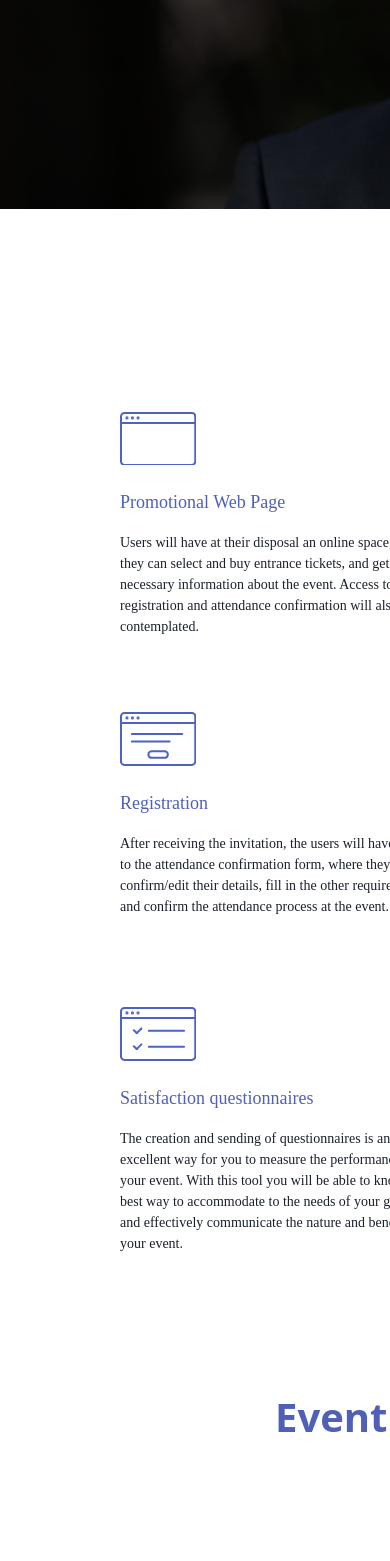
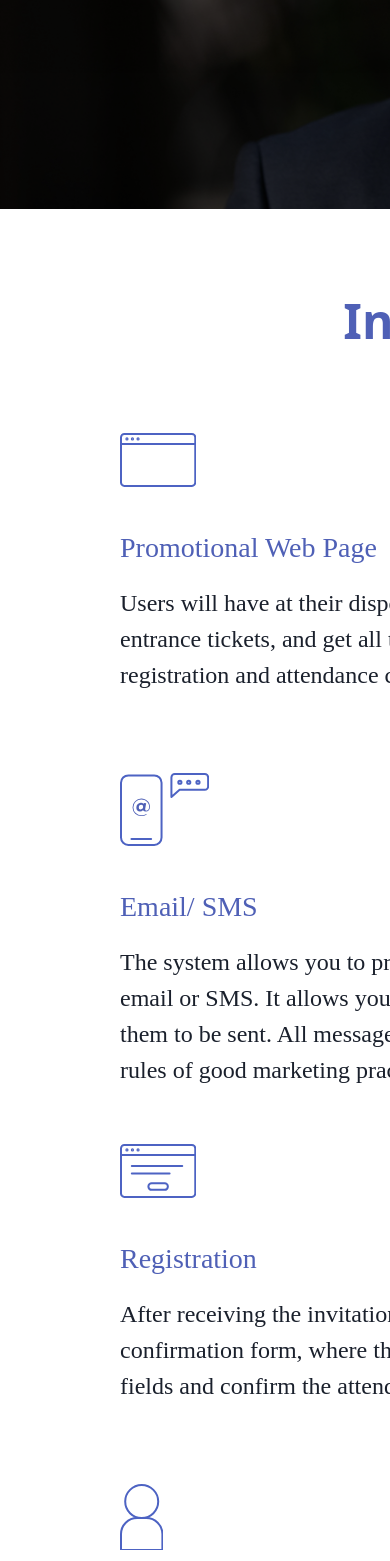
Before and after one commit to luciamvm/page_chakra_ui, a Next.js app: page / in a window 390 px wide. Shown: the part 436-1997 px from the top of the page. Built offline with nearby package versions, Linux system fonts and the light colour scheme.

Commit message:
responsive part

```diff
--- /dev/null
+++ b/pages/components/first_component.js
@@ -0,0 +1,17 @@
+import { Box, Text, VStack } from "@chakra-ui/layout"
+
+
+function FirstComponents({heading, svg, text}) {
+    return (
+        <VStack spacing={4} align='stretch' ml={[20, 0]}>
+            <Box mb={6}>{svg}</Box>
+            <Box ml={[100, 0]}>
+                <Text fontSize={['28', '20']} fontFamily="Gotham-Bold" color="#4F60B6" mb={4}>{heading}</Text>
+                <Text fontSize={['24','16']} fontFamily="Gotham-Book">{text}</Text>
+            </Box>
+        </VStack>
+
+    )
+}
+
+export default FirstComponents
--- a/pages/index.js
+++ b/pages/index.js
@@ -1,4 +1,4 @@
-import { Box, BoxProps, Center, Flex, Grid, GridItem, Heading, Spacer, Stack, Text } from '@chakra-ui/layout';
+import { Box, BoxProps, Center, Flex, Grid, GridItem, Heading, HStack, Spacer, Stack, Text, flexProps, VStack, Wrap, WrapItem } from '@chakra-ui/layout';
 import { Image, Button } from "@chakra-ui/react";
 import DecoImage from './components/deco';
 import Nissan from './components/nissan';
@@ -11,25 +11,31 @@ import Fnac from './components/fnac';
 import Fidelidade from './components/fidelidade';
 import ColoredLine from './components/whiteLine';
 import { useMediaQuery } from '@chakra-ui/media-query';
+import FirstComponents from './components/first_component';
+
+
+
 
 
 
 
 export default function Home() {
-  const [isNotSmallerScreen] = useMediaQuery('(min-width:600px)');
+
   return (
-  <Flex direction={isNotSmallerScreen ? 'row' : 'column'} justifyContent={isNotSmallerScreen ? 'center' : '0'}>
-    <Box>
+
+  <Flex justifyContent='center' direction={{ base: 'column-reverse', md: 'inherit', lg: '-moz-initial' }} {...flexProps}>
+    <Box w={['100%', '98%', '95%', '80%']}>
+
+      {/* Here is the header of the website */}
       <Box w={[1220, 1240, 1250]}>
         <div className="page-container-welcome">
           <Box bgColor='black' opacity='60%' height='645px' width='1215px'>
             <div className="logo">
-
               <Box ml='8' mt={[10,6,8]} >
                 <Image src="./logo.png"/>
-                <Heading mt='16' mb='8' fontSize={[50,55,60]} fontFamily="Gotham-Bold" color="white">Event guest management</Heading>
+                <Heading mt='16' mb='8' fontSize="60px" fontFamily="Gotham-Bold" color="white">Event guest management</Heading>
                 <Box w={['40%', '43%', '45%']}>
-                  <Text fontSize={["14", "15", "16"]} fontFamily="Gotham-Book" color='white'>
+                  <Text fontSize="16" fontFamily="Gotham-Book" color='white'>
                     This application offers a set of tools for the main needs
                     of your event - boosting participation, creating greater involvement
                     with your participants and communicating efficiently with your guests,
@@ -43,39 +49,34 @@ export default function Home() {
             </div>
           </Box>
         </div>
-
       </Box>
 
-      <Box w={[1220, 1240, 1250]}>
-        <Heading mt={20} mb={20} align="center" fontSize={[32,36,40]}fontFamily="SegoeUi, Segoe UI" color="#4f60b6">Includes the following</Heading>
+      <Box w={[1220, 1240 ,1250]}>
+        <Heading mt={20} mb={20} align="center" fontSize={[48, 40]} fontFamily="SegoeUi, Segoe UI" color="#4f60b6">Includes the following</Heading>
 
-        <Grid templateColumns="repeat(2, 1fr)" gap={6}>
-          <Box w={'60%'}>
-              <Box mb={14} ml={10} w={[400, 450, 500]}>
-                <Box mb={6} ml={[20,10,0]}>
-                  <svg xmlns="http://www.w3.org/2000/svg" width="76.28" height="53.913" viewBox="0 0 76.28 53.913" mb={4}>
+        <Stack direction={['column', 'row']} spacing='24px' align='center'>
+          <Box w={'100%'}>
+              <Box mb={14} ml={10} w={[900, 500]} rounded={{md:'sm', ls:'base'}}>
+                <FirstComponents
+                  heading='Promotional Web Page'
+                  svg={<svg xmlns="http://www.w3.org/2000/svg" width="76.28" height="53.913" viewBox="0 0 76.28 53.913" mb={4}>
                     <rect id="Retângulo_37" data-name="Retângulo 37" width="74.28" height="51.913" rx="3.388" transform="translate(1 1)" fill="none" stroke="#4d63c3" strokeLinecap="round" strokeMiterlimit="10" strokeWidth="2"/>
                     <line id="Linha_13" data-name="Linha 13" x2="74.28" transform="translate(1 11.108)" fill="none" stroke="#4d63c3" strokeLinecap="round" strokeMiterlimit="10" strokeWidth="2"/>
                     <circle id="Elipse_1" data-name="Elipse 1" cx="0.603" cy="0.603" r="0.603" transform="translate(6.356 5.356)" fill="none" stroke="#4d63c3" strokeLinecap="round" strokeMiterlimit="10" strokeWidth="2"/>
                     <circle id="Elipse_2" data-name="Elipse 2" cx="0.603" cy="0.603" r="0.603" transform="translate(11.843 5.356)" fill="none" stroke="#4d63c3" strokeLinecap="round" strokeMiterlimit="10" strokeWidth="2"/>
                     <circle id="Elipse_3" data-name="Elipse 3" cx="0.603" cy="0.603" r="0.603" transform="translate(17.456 5.356)" fill="none" stroke="#4d63c3" strokeLinecap="round" strokeMiterlimit="10" strokeWidth="2"/>
-                  </svg>
-                </Box>
-                <Box ml={[20,10,0]}>
-                <Text fontSize={["18", "19", "20"]} fontFamily="Gotham-Bold" color="#4F60B6" mb={4}>Promotional Web Page</Text>
-                <Text fontSize={["14", "15", "16"]} fontFamily="Gotham-Book">
-                  Users will have at their disposal an online space, where they can select and buy entrance tickets,
+                    </svg>}
+                  text='Users will have at their disposal an online space, where they can select and buy entrance tickets,
                   and get all the necessary information about the event. Access to registration and attendance confirmation
-                  will also be contemplated.
-                </Text>
-                </Box>
+                  will also be contemplated.'/>
               </Box>
           </Box>
 
-          <Box w="60%">
-            <Box mb={14} ml={10} w={[350, 440, 500]}>
-              <Box mb={6}>
-                <svg xmlns="http://www.w3.org/2000/svg" width="89.14" height="72.917" viewBox="0 0 89.14 72.917">
+          <Box w={'100%'}>
+            <Box mb={14} ml={10} w={[900, 500]}>
+              <FirstComponents
+                heading='Email/ SMS'
+                svg={<svg xmlns="http://www.w3.org/2000/svg" width="89.14" height="72.917" viewBox="0 0 89.14 72.917">
                   <path id="Caminho_1" data-name="Caminho 1" d="M675,904.023a3.849,3.849,0,0,1-3.06-1.2,4.337,4.337,0,0,1-2.96,1.2,3.606,3.606,0,0,1-3.661-3.861,4.833,4.833,0,0,1,4.48-5.021,3.194,3.194,0,0,1,2.761,1.36l.221-1.06,2.36.38L674.2,901.2a3.586,3.586,0,0,0-.059.62,1.292,1.292,0,0,0,1.46,1.261c1.42,0,2.54-1.421,2.54-4.081,0-3.7-3.38-7.122-7.881-7.122a7.942,7.942,0,1,0,.159,15.883,8.987,8.987,0,0,0,4.9-1.34l.4.64a9.8,9.8,0,0,1-5.3,1.5,8.743,8.743,0,1,1-.159-17.484c4.9,0,8.722,3.821,8.722,7.922C678.986,902.343,677.205,904.023,675,904.023Zm-4.8-6.822a2.627,2.627,0,0,0-2.4,2.821,1.781,1.781,0,0,0,1.881,1.94,2.672,2.672,0,0,0,2.38-2.88A1.781,1.781,0,0,0,670.2,897.2Z" transform="translate(-648.966 -865.458)" fill="#4f60b6"/>
                   <rect id="Retângulo_38" data-name="Retângulo 38" width="40.556" height="69.495" rx="7.33" transform="translate(1 2.422)" fill="none" stroke="#4d63c3" strokeLinecap="round" strokeMiterlimit="10" strokeWidth="2"/>
                   <line id="Linha_14" data-name="Linha 14" x2="19.707" transform="translate(11.424 66.125)" fill="none" stroke="#4d63c3" strokeLinecap="round" strokeMiterlimit="10" strokeWidth="2"/>
@@ -83,24 +84,20 @@ export default function Home() {
                   <circle id="Elipse_13" data-name="Elipse 13" cx="1.588" cy="1.588" r="1.588" transform="translate(58.306 7.672)" fill="none" stroke="#4d63c3" strokeLinecap="round" strokeLinejoin="round" strokeWidth="2"/>
                   <circle id="Elipse_14" data-name="Elipse 14" cx="1.588" cy="1.588" r="1.588" transform="translate(67.156 7.672)" fill="none" stroke="#4d63c3" strokeLinecap="round" strokeLinejoin="round" strokeWidth="2"/>
                   <circle id="Elipse_15" data-name="Elipse 15" cx="1.588" cy="1.588" r="1.588" transform="translate(76.403 7.672)" fill="none" stroke="#4d63c3" strokeLinecap="round" strokeLinejoin="round" strokeWidth="2"/>
-                </svg>
-              </Box>
-
-              <Text fontSize={["18", "19", "20"]} fontFamily="Gotham-Bold" color="#4F60B6" mb={4}>Email/ SMS</Text>
-              <Text fontSize={["14", "15", "16"]} fontFamily="Gotham-Book">
-                The system allows you to promote your event and send invitations or notifications by email or SMS. It allows you to configure
+                  </svg>}
+                text=' The system allows you to promote your event and send invitations or notifications by email or SMS. It allows you to configure
                 email campaigns and pre-define times for them to be sent.
-                All messages are optimized and comply with the legislation and rules of good marketing practices.
-              </Text>
+                All messages are optimized and comply with the legislation and rules of good marketing practices.'/>
             </Box>
           </Box>
-        </Grid>
+        </Stack>
 
-        <Grid templateColumns="repeat(2, 1fr)" gap={6}>
-          <Box w="60%">
-            <Box mb={14} ml={10} w={[400, 450, 500]}>
-                <Box mb={6} ml={[20,10,0]}>
-                  <svg xmlns="http://www.w3.org/2000/svg" width="76.28" height="53.913" viewBox="0 0 76.28 53.913">
+        <Stack direction={['column', 'row']} spacing='24px' align='center'>
+          <Box w="100%">
+            <Box mb={14} ml={10} w={[900, 500]}>
+              <FirstComponents
+                heading='Registration'
+                svg={<svg xmlns="http://www.w3.org/2000/svg" width="76.28" height="53.913" viewBox="0 0 76.28 53.913">
                   <rect id="Retângulo_39" data-name="Retângulo 39" width="74.28" height="51.913" rx="3.388" transform="translate(1 1)" fill="none" stroke="#4d63c3" strokeLinecap="round" strokeMiterlimit="10" strokeWidth="2"/>
                   <line id="Linha_17" data-name="Linha 17" x2="74.28" transform="translate(1 11.108)" fill="none" stroke="#4d63c3" strokeLinecap="round" strokeMiterlimit="10" strokeWidth="2"/>
                   <circle id="Elipse_4" data-name="Elipse 4" cx="0.603" cy="0.603" r="0.603" transform="translate(6.356 5.356)" fill="none" stroke="#4d63c3" strokeLinecap="round" strokeMiterlimit="10" strokeWidth="2"/>
@@ -109,44 +106,33 @@ export default function Home() {
                   <rect id="Retângulo_42" data-name="Retângulo 42" width="19.479" height="6.502" rx="3.251" transform="translate(28.4 39.378)" fill="none" stroke="#4d63c3" strokeLinecap="round" strokeMiterlimit="10" strokeWidth="2"/>
                   <line id="Linha_24" data-name="Linha 24" x2="50.394" transform="translate(11.843 22.083)" fill="none" stroke="#4d63c3" strokeLinecap="round" strokeMiterlimit="10" strokeWidth="2"/>
                   <line id="Linha_25" data-name="Linha 25" x2="37.752" transform="translate(11.843 29.487)" fill="none" stroke="#4d63c3" strokeLinecap="round" strokeMiterlimit="10" strokeWidth="2"/>
-                  </svg>
-                </Box>
-                <Box ml={[20,10,0]}>
-                <Text fontSize={["18", "19", "20"]} fontFamily="Gotham-Bold" color="#4F60B6" mb={4}>Registration</Text>
-                <Text fontSize={["14", "15", "16"]} fontFamily="Gotham-Book">
-                After receiving the invitation, the users will have access to the attendance confirmation form, where they can confirm/edit their details,
-                fill in the other required fields and confirm the attendance process at the event.
-                </Text>
-                </Box>
-
+                 </svg>}
+                 text='After receiving the invitation, the users will have access to the attendance confirmation form, where they can confirm/edit their details,
+                  fill in the other required fields and confirm the attendance process at the event.'/>
             </Box>
           </Box>
 
-          <Box w="60%">
-            <Box mb={14} ml={10} w={[350, 450, 500]}>
-                <Box mb={6}>
-                  <svg xmlns="http://www.w3.org/2000/svg" width="43.416" height="66.942" viewBox="0 0 43.416 66.942">
+          <Box w="100%">
+            <Box mb={14} ml={10} w={[900, 500]}>
+              <FirstComponents
+                heading='Guest and attendance'
+                svg={<svg xmlns="http://www.w3.org/2000/svg" width="43.416" height="66.942" viewBox="0 0 43.416 66.942">
                   <circle id="Elipse_16" data-name="Elipse 16" cx="16.504" cy="16.504" r="16.504" transform="translate(5.204 1)" fill="none" stroke="#4d63c3" strokeLinecap="round" strokeLinejoin="round" strokeWidth="2"/>
                   <path id="Retângulo_43" data-name="Retângulo 43" d="M16.1,0h9.208a16.1,16.1,0,0,1,16.1,16.1V31.935a0,0,0,0,1,0,0H0a0,0,0,0,1,0,0V16.1A16.1,16.1,0,0,1,16.1,0Z" transform="translate(1 34.007)" fill="none" stroke="#4d63c3" strokeLinecap="round" strokeLinejoin="round" strokeWidth="2"/>
-                  </svg>
-                </Box>
-
-                <Text fontSize={["18", "19", "20"]} fontFamily="Gotham-Bold" color="#4F60B6" mb={4}>Guest and attendance</Text>
-                <Text fontSize={["14", "15", "16"]} fontFamily="Gotham-Book">
-                Contact management is essential for maintaining a relationship with guests. The ability to organize and control this
+                  </svg>}
+                text='Contact management is essential for maintaining a relationship with guests. The ability to organize and control this
                   information is the key to success for any event. The application provides several features that aim to build stronger
-                relationships leading to a more successful event.
-                </Text>
+                  relationships leading to a more successful event.'/>
             </Box>
           </Box>
+        </Stack>
 
-        </Grid>
-
-        <Grid templateColumns="repeat(2, 1fr)" gap={6}>
-          <Box w="60%">
-            <Box mb={14} ml={10} w={[400, 450, 500]}>
-              <Box mb={6} ml={[20,10,0]}>
-                <svg xmlns="http://www.w3.org/2000/svg" width="76.28" height="53.913" viewBox="0 0 76.28 53.913">
+        <Stack direction={['column', 'row']} spacing='24px' align='center'>
+          <Box w="100%">
+            <Box mb={14} ml={10} w={[900, 500]}>
+              <FirstComponents
+               heading='Satisfaction questionnaires'
+               svg={<svg xmlns="http://www.w3.org/2000/svg" width="76.28" height="53.913" viewBox="0 0 76.28 53.913">
                   <line id="Linha_15" data-name="Linha 15" x2="2.813" y2="2.813" transform="translate(13.871 23.261)" fill="none" stroke="#4d63c3" strokeLinecap="round" strokeMiterlimit="10" strokeWidth="2"/>
                   <line id="Linha_16" data-name="Linha 16" x1="4.671" y2="4.671" transform="translate(16.724 21.428)" fill="none" stroke="#4d63c3" strokeLinecap="round" strokeMiterlimit="10" strokeWidth="2"/>
                   <rect id="Retângulo_40" data-name="Retângulo 40" width="74.28" height="51.913" rx="3.388" transform="translate(1 1)" fill="none" stroke="#4d63c3" strokeLinecap="round" strokeMiterlimit="10" strokeWidth="2"/>
@@ -158,61 +144,46 @@ export default function Home() {
                   <line id="Linha_20" data-name="Linha 20" x2="2.813" y2="2.813" transform="translate(13.871 39.252)" fill="none" stroke="#4d63c3" strokeLinecap="round" strokeMiterlimit="10" strokeWidth="2"/>
                   <line id="Linha_21" data-name="Linha 21" x1="4.671" y2="4.671" transform="translate(16.724 37.419)" fill="none" stroke="#4d63c3" strokeLinecap="round" strokeMiterlimit="10" strokeWidth="2"/>
                   <line id="Linha_22" data-name="Linha 22" x2="35.252" transform="translate(28.853 39.755)" fill="none" stroke="#4d63c3" strokeLinecap="round" strokeMiterlimit="10" strokeWidth="2"/>
-                </svg>
-              </Box>
-              <Box ml={[20,10,0]}>
-              <Text fontSize={["18", "19", "20"]} fontFamily="Gotham-Bold" color="#4F60B6" mb={4}>Satisfaction questionnaires</Text>
-              <Text fontSize={["14", "15", "16"]} fontFamily="Gotham-Book">
-              The creation and sending of questionnaires is an excellent way for you to measure the performance of your event.
+                  </svg>}
+                text='The creation and sending of questionnaires is an excellent way for you to measure the performance of your event.
                 With this tool you will be able to know the best way to accommodate to the needs of your guests and effectively
-              communicate the nature and benefits of your event.
-              </Text>
-              </Box>
-
+                communicate the nature and benefits of your event.'/>
             </Box>
           </Box>
 
-          <Box w="60%">
-            <Box mb={14} ml={10} w={[350, 450, 500]}>
-              <Box mb={6}>
-                <svg xmlns="http://www.w3.org/2000/svg" width="76.28" height="53.913" viewBox="0 0 76.28 53.913">
+          <Box w="100%">
+            <Box mb={14} ml={10} w={[900, 500]}>
+              <FirstComponents
+                heading='Stats/ Analytics'
+                svg={<svg xmlns="http://www.w3.org/2000/svg" width="76.28" height="53.913" viewBox="0 0 76.28 53.913">
                       <rect id="Retângulo_41" data-name="Retângulo 41" width="74.28" height="51.913" rx="3.388" transform="translate(1 1)" fill="none" stroke="#4d63c3" strokeLinecap="round" strokeMiterlimit="10" strokeWidth="2"/>
                       <line id="Linha_23" data-name="Linha 23" x2="74.28" transform="translate(1 11.108)" fill="none" stroke="#4d63c3" strokeLinecap="round" strokeMiterlimit="10" strokeWidth="2"/>
                       <circle id="Elipse_10" data-name="Elipse 10" cx="0.603" cy="0.603" r="0.603" transform="translate(6.356 5.356)" fill="none" stroke="#4d63c3" strokeLinecap="round" strokeMiterlimit="10" strokeWidth="2"/>
                       <circle id="Elipse_11" data-name="Elipse 11" cx="0.603" cy="0.603" r="0.603" transform="translate(11.843 5.356)" fill="none" stroke="#4d63c3" strokeLinecap="round" strokeMiterlimit="10" strokeWidth="2"/>
                       <circle id="Elipse_12" data-name="Elipse 12" cx="0.603" cy="0.603" r="0.603" transform="translate(17.456 5.356)" fill="none" stroke="#4d63c3" strokeLinecap="round" strokeMiterlimit="10" strokeWidth="2"/>
-                </svg>
-
+                    </svg>}
+                text='It features a secure data infrastructure for a detailed and real-time statistical analysis with several metrics for
+                analysis or export, to help improve strategies and provide a better quality of service to the users.'/>
+            </Box>
+          </Box>
+        </Stack>
       </Box>
 
-              <Text fontSize={["18", "19", "20"]} fontFamily="Gotham-Bold" color="#4F60B6" mb={4}>Stats/ Analytics</Text>
-              <Text fontSize={["14", "15", "16"]} fontFamily="Gotham-Book">
-              It features a secure data infrastructure for a detailed and real-time statistical analysis with several metrics for
-              analysis or export, to help improve strategies and provide a better quality of service to the users.
-              </Text>
-            </Box>
-          </Box>
-
-        </Grid>
-
       <Box mb={14} w={[1220, 1240, 1250]}>
-          <Heading mt={20} mb={6} align="center" fontSize="40" fontFamily="SegoeUi, Segoe UI" color="#4f60b6">Event guest management images</Heading>
+        <Heading mt={20} mb={6} align="center" fontSize={["48","40"]} fontFamily="SegoeUi, Segoe UI" color="#4f60b6">Event guest management images</Heading>
         <Center>
-            <Box w={[200, 250, 300]}>
-              <Text fontSize={["14", "15", "16"]} fontFamily="Gotham-Book" mb={4} align="center">
+          <Box w={[500, 400, 300]}>
+            <Text fontSize={['24','16']} fontFamily="Gotham-Book" mb={4} align="center">
               Lorem pisum text Lorem pisum text Lorem pisum text.
             </Text>
           </Box>
         </Center>
       </Box>
-
-
-
       <Box mb={14} w={[1210, 1240, 1250]}>
-          <Heading mt={20} mb={6} align="center" fontSize="40" fontFamily="SegoeUi, Segoe UI" color="#4f60b6">Some of the brands that we’ve worked with</Heading>
+          <Heading mt={20} mb={6} align="center" fontSize={['48', '40']} fontFamily="SegoeUi, Segoe UI" color="#4f60b6">Some of the brands that we’ve worked with</Heading>
           <Center>
-            <Box mb={12} w={[500, 550, 600]}>
-              <Text fontSize={["14", "15", "16"]} fontFamily="Gotham-Book" mb={4} align="center">
+            <Box mb={12} w={[800, 550, 600]}>
+              <Text fontSize={['24','16']} fontFamily="Gotham-Book" mb={4} align="center">
               We have developed numerous challenging projects, all over the years.<br/>
               In our journey we had the privilege of working great brands with wonderful people.
               </Text>
@@ -238,9 +209,7 @@ export default function Home() {
               </Box>
             </Box>
 
-          </Grid>
 
-          <Grid templateColumns="repeat(3, 1fr)">
             <Box w="100%">
               <Box ml={[6, 8, 12]} w={[200, 300, 400]}>
                 <Volvo/>
@@ -258,9 +227,6 @@ export default function Home() {
                 <Ba/>
               </Box>
             </Box>
-          </Grid>
-
-          <Grid templateColumns="repeat(3, 1fr)">
             <Box w="100%">
               <Box ml={[6, 8, 12]} w={[200, 300, 400]}>
                 <Somersby/>
@@ -282,46 +248,51 @@ export default function Home() {
 
         </Box>
 
-        <Box bg="#EAEAEA" w={[1220, 1240, 1250]} p={4}>
-          <Heading mt={20} mb={6} align="center" fontSize="40" fontFamily="SegoeUi, Segoe UI" color="#4f60b6">CAN'T FIND WHAT YOU ARE LOOKING FOR?</Heading>
+        <Box bg="#EAEAEA" width='1215px' height='395px' p={4}>
+          <Heading mt={20} mb={6} align="center" fontSize={["48", "40"]} fontFamily="SegoeUi, Segoe UI" color="#4f60b6">CAN'T FIND WHAT YOU ARE LOOKING FOR?</Heading>
           <Center>
-            <Box mb={12} w={[300, 400, 500]}>
-              <Text fontSize={["12", "14", "16"]} fontFamily="Gotham-Book" mb={4} align="center">
+            <Box mb={[6, 3]} w={[700, 400, 500]}>
+              <Text fontSize={["24", "16"]} fontFamily="Gotham-Book" mb={4} align="center">
               No problem. Custom-Made Is the best way to go! <br/> Just tell us what you need! We love challenges and great ideas.
               </Text>
             </Box>
           </Center>
 
-          <Box mb={16}>
+          <Box mb={[16, 0]}>
             <Center>
               <a href='https://www.spic.pt'>
-                <Button borderRadius="40px" height="48px" width="200px" bgColor="#4F60B6">Talk to us</Button>
+                <Button borderRadius="40px" height={["62px", "48px"]} width={["280px", "200px"]} bgColor="#4F60B6">
+                <Text fontSize={["24", "16"]} fontFamily="Gotham-Book" mb={[0,2]} align="center">Talk to us</Text>
+                </Button>
               </a>
             </Center>
           </Box>
         </Box>
 
-        <Box bg="#4F60B6" w={[1220, 1240, 1250]} p={[0,2,4]}>
-          <Grid templateColumns="repeat(5, 1fr)" gap={[2,4,6]}>
-            <Grid templateColumns="repeat(2, 1fr)" gap={[2,4,6]}>
-              <Box w={[80, 140, 200]} mt={10} ml={[2,4,5]}>
+        <Box bg="#4F60B6" width='1215px' height='225px' p={[0,2,4]}>
+          <Wrap spacing='30px' align='center'>
+            <WrapItem>
+              <Box w={[280, 200]} h={[150,100]} ml={[12,5]} mt={[12,6]}>
                    <Image src="./logo.png"/>
               </Box>
+            </WrapItem>
 
-              <Box w={[80, 100, 200]} mt={10} >
-                <a href='https://www.spic.pt'><Text fontSize={["11", "12", "13.38"]} color='white'>www.spic.pt</Text></a><br/>
+            <WrapItem>
+              <Box w={[280, 140]} h={[150,100]} mt={[12,6]} >
+                  <a href='https://www.spic.pt'><Text fontSize={["18.74", "13.38"]} color='white'>www.spic.pt</Text></a><br/>
                   <Text fontSize='13.38' color='white'>+351 289 358 326<br/><a href="mailto:test@email.com">info@spic.pt</a></Text>
               </Box>
-            </Grid>
+            </WrapItem>
 
-              <GridItem colStart={[2,4,4]} colEnd={6}>
-                <Box mt={10}>
-                  <Text color='white' fontSize={["11", "12", "13.38"]}>
+            <WrapItem align='flex-end'>
+            <Box w={[490, 460]} h={[150,100]} mt={[12,6]} ml={[0,280]} >
+              <VStack align='stretch'>
+                <Box >
+                <Text color='white' fontSize={["18.74", "13.38"]}>
                     Lorem ipsum dolor sit amet, consectetur adipiscing elit.
                     Phasellus condimentum volutpat lorem a sagittis.
                   </Text>
                 </Box>
-                <Box mt={14}>
                 <Button borderRadius="40px" height="48px" width="200px" bgColor="white">
                   <Box mr={4}>
                     <svg xmlns="http://www.w3.org/2000/svg" width="25.818" height="16.207" viewBox="0 0 25.818 16.207">
@@ -335,17 +306,18 @@ export default function Home() {
                   </Box>
                   <Text color='#4f60b6' fontFamily='Gotham-Book'> Talk to us</Text>
                 </Button>
+
+              </VStack>
               </Box>
-              </GridItem>
 
+            </WrapItem>
 
-          </Grid>
+          </Wrap>
+
           <Box mt={25} mb={6}>
               <ColoredLine color="white"/>
           </Box>
-          <Text color="white" fontSize={["11", "12", "13.38"]} fontFamily='Gotham-Book'>@2021 Brand activation by SPIC. All rigths reserved</Text>
-        </Box>
-
+          <Text color="white" fontSize={["22.76", "13.38"]} fontFamily='Gotham-Book'>@2021 Brand activation by SPIC. All rigths reserved</Text>
         </Box>
 
     </Box>
```
Lines whose indentation alone changed are shown as unchanged.
